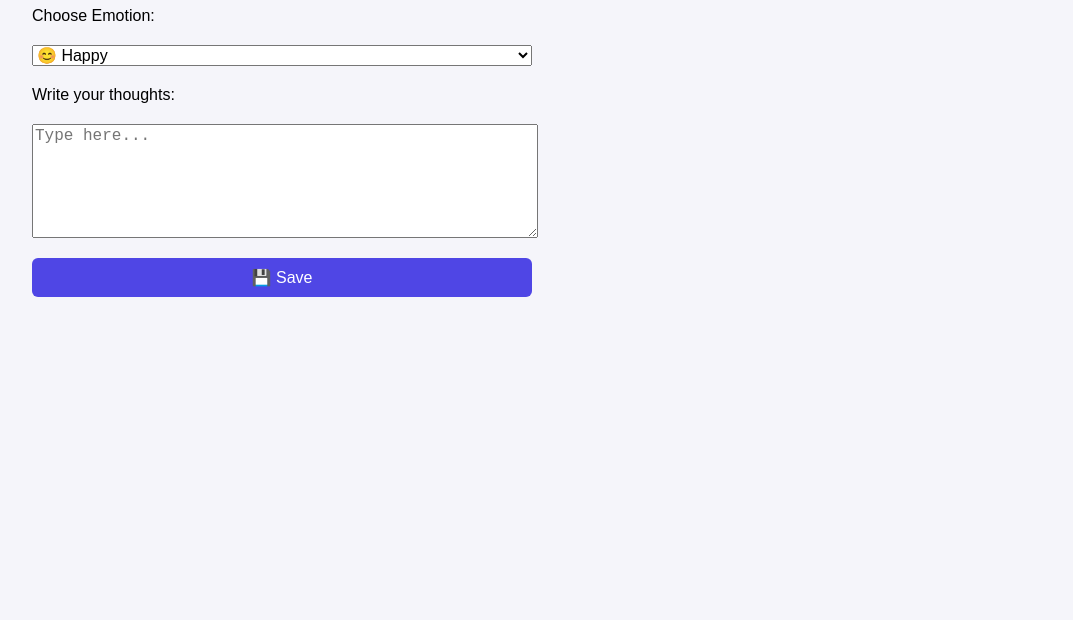
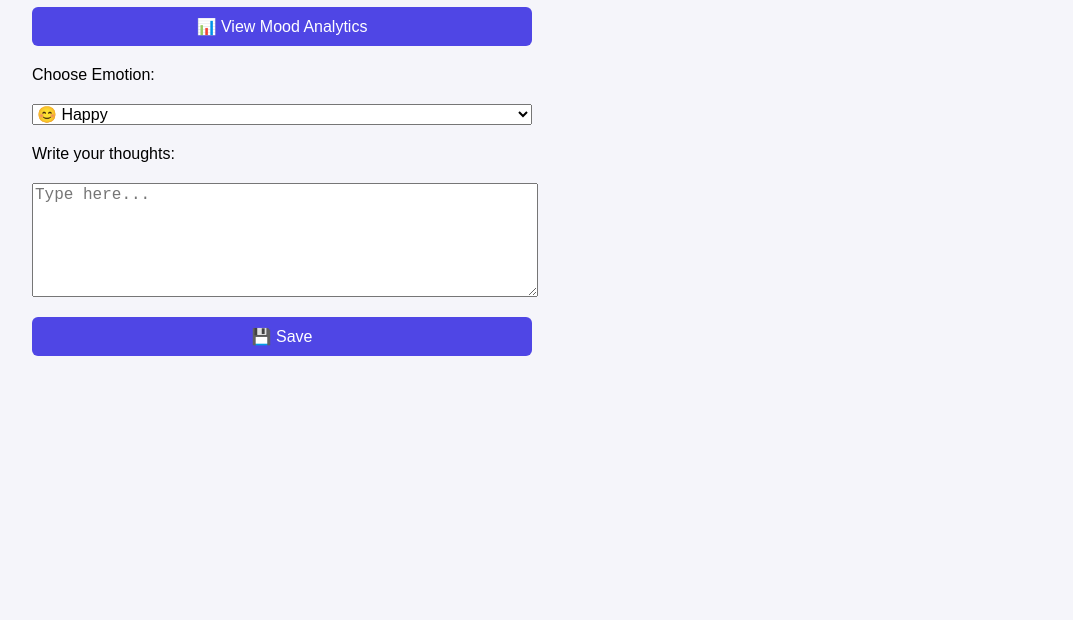
Before and after one commit to priyanka-koyalkar29/echotime-app, a plain HTML site: page journal.html in a window 1280 px wide. Shown: the part 180-800 px from the top of the page, without its empty margins (16-1089 px from the left). Drawn offline with Linux system fonts and the light colour scheme; sample sign-in values are in the browser's storage.

Commit message:
Add analytics page button in journal

```diff
--- a/journal.html
+++ b/journal.html
@@ -57,6 +57,10 @@
   </div>
 
   <h1>How are you feeling today?</h1>
+<button onclick="window.location.href='analytics.html'">
+    📊 View Mood Analytics
+</button>
+
 
   <label for="emotion">Choose Emotion:</label>
   <select id="emotion">
```
